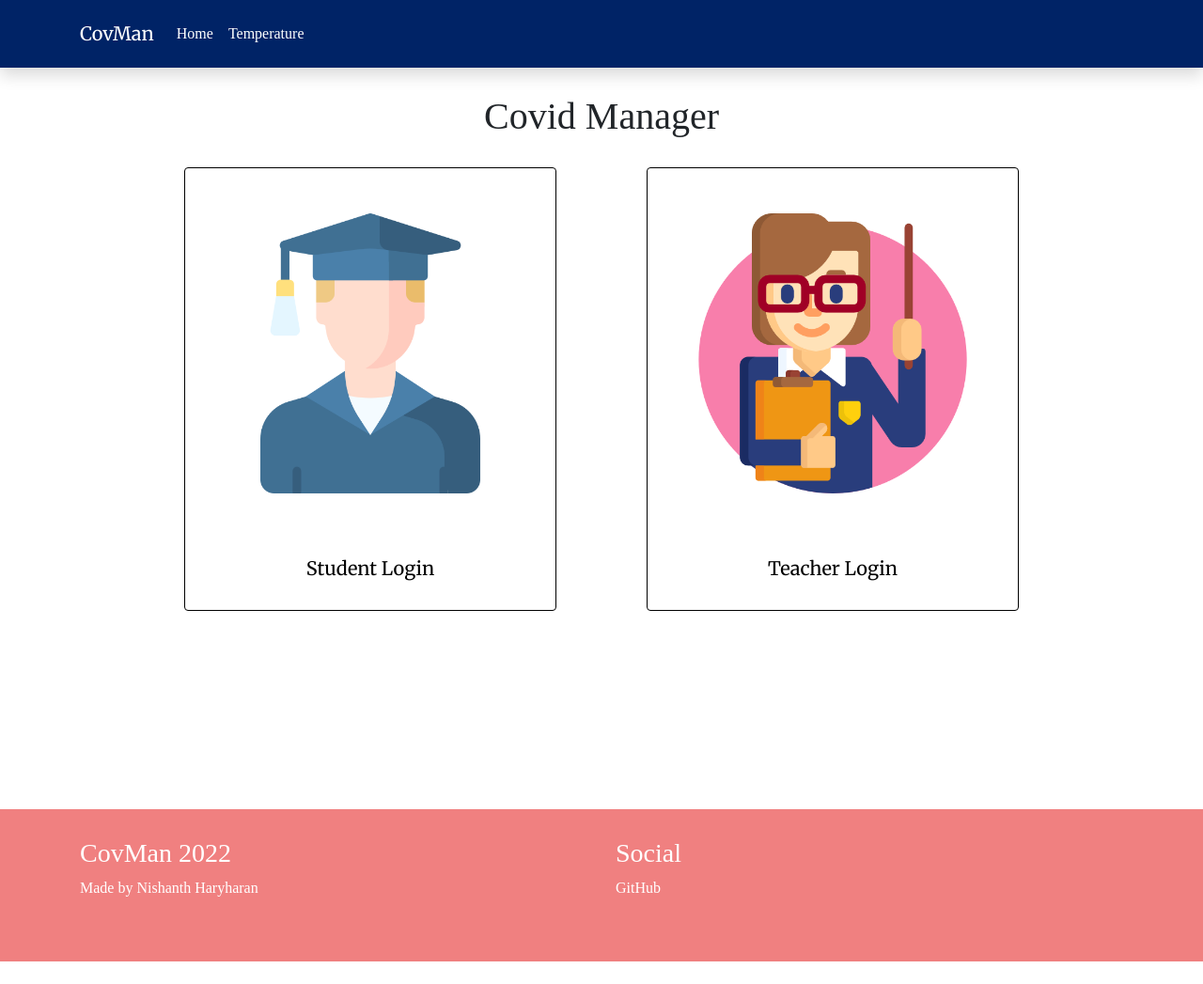
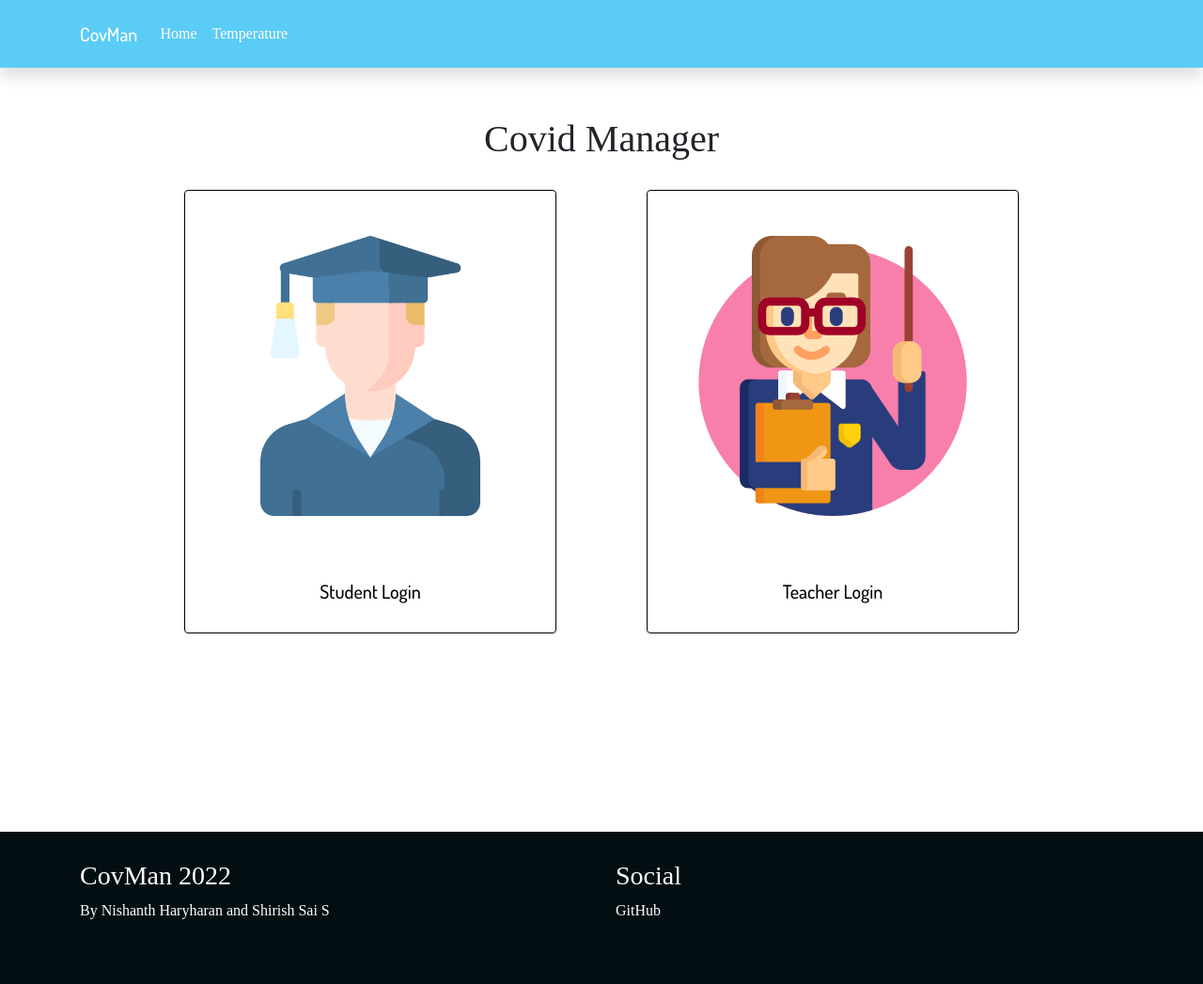
Before and after one commit to tanush-r/covman, a Flask app: page / in a window 1280 px wide. Shown: the whole page at 94% size. Before the commit the page ends 1023 px from the top, so only its background shows below. Run offline with Flask 2, Linux system fonts and the light colour scheme; some libraries are stand-ins or nearby versions; some web fonts are replaced.

Commit message:
updated for temperature & ui

```diff
--- a/app.py
+++ b/app.py
@@ -206,8 +206,7 @@
         elif not fullname or not semester or not section or not phone_no or not address:
             msg = 'Please fill out the form !'
         else:
-            # cert_blob = base64.b64encode(cert)
-            # phone_no = int(phone_no)
+
             cursor.execute('INSERT INTO student_details(usn,name,semester,section,ph_no,address,cert) VALUES (% s, % s, % s, % s, % s, % s, % s)', (usn,fullname,semester,section,phone_no,address, "101"))
             mysql.connection.commit()
             msg = 'You have successfully registered !'
@@ -278,12 +277,30 @@
     cd = f"attachment; filename=Main.pdf"
     response.headers['Content-Disposition'] = cd
     response.mimetype='application/pdf'
-    print("Reache")
     return response
 
-@app.route('/temperature')
+@app.route('/temperature', methods =['GET', 'POST'])
 def temperature():
     msg = ""
+
+    if request.method == 'POST':
+        if 'usn' in request.form and 'temperature' in request.form:
+            usn = request.form['usn']
+            temperature = request.form['temperature']
+            cursor = mysql.connection.cursor(MySQLdb.cursors.DictCursor)
+            cursor.execute('SELECT * FROM temperature_record WHERE usn = % s', (usn, ))
+            details = cursor.fetchone()
+            if details:
+                cursor.execute('UPDATE temperature_record SET temp = % s WHERE usn = % s' , (temperature, usn ))
+                mysql.connection.commit()
+            else:
+                cursor.execute('INSERT INTO temperature_record(usn,temp) VALUES (% s, % s)', (usn, temperature))
+                mysql.connection.commit()
+            msg = 'Details filled successfully'
+
+        else:
+            msg = 'Please fill out the form !'
+
     return render_template("temperature.html",msg=msg)
 
 if __name__ == '__main__':
--- a/templates/base.html
+++ b/templates/base.html
@@ -28,44 +28,53 @@
     <script src="https://cdnjs.cloudflare.com/ajax/libs/typeahead.js/0.11.1/typeahead.bundle.min.js"></script>
     <script type="text/javascript" src=""></script>
 
+    <link rel="preconnect" href="https://fonts.googleapis.com">
+    <link rel="preconnect" href="https://fonts.gstatic.com" crossorigin>
+    <link href="https://fonts.googleapis.com/css2?family=Dosis:wght@200;500&display=swap" rel="stylesheet">
+
+    <link rel="preconnect" href="https://fonts.googleapis.com">
+    <link rel="preconnect" href="https://fonts.gstatic.com" crossorigin>
+    <link href="https://fonts.googleapis.com/css2?family=Dosis:wght@200;500&family=Montserrat:wght@300;400&display=swap" rel="stylesheet"> rel="stylesheet">
+
     <style>
         .navbar{
-            background-color : #002366;
+            background-color : #5bccf6;
             font-family: 'PT Sans Caption';
         }
         .footer{
             padding-top: 30px;
             padding-bottom:50px;
-            background-color: #f08080;
+            background-color: #030e12;
             color: white;
             font-family: 'PT Sans Caption';
         }
         body {
+            background-color: white;
             font-family: 'PT Sans Caption';
         }
         .font-special {
-            font-family: 'Merriweather';
+            font-family: 'Dosis';
             color:black;
         }
         .footer a{
             color: white;
         }
         .btn {
-            color: #f08080;
-            border-color: #f08080;
+            color: black;
+            border-color: black;
                     }
         .btn:hover {
-            background-color: #f08080;
-            color: white;
-            border-color: #f08080;
+            background-color: black;
+            color: #5bccf6;
+            border-color: black;
             }
         .jumbotron .btn{
-            background-color: white;
+            background-color: transparent;
         }
         .jumbotron .btn:hover{
-            background-color: #f08080;
-            color: white;
-            border-color: #f08080;
+            background-color: black;
+            color: #5bccf6;
+            border-color: black
         }
         .nav-pad {
             padding-top: 100px;
@@ -104,7 +113,7 @@
 <nav class="navbar navbar-expand-lg navbar-dark fixed-top shadow p-3 mb-5">
     <div class = "container">
 
-          <a class="navbar-brand" href="/" style="font-family: 'Merriweather';">CovMan</a>
+          <a class="navbar-brand" href="/" style="font-family: 'Dosis', sans-serif;">CovMan</a>
           <button class="navbar-toggler" type="button" data-toggle="collapse" data-target="#navbarsExample07" aria-controls="navbarsExample07" aria-expanded="false" aria-label="Toggle navigation">
             <span class="navbar-toggler-icon"></span>
           </button>
@@ -132,7 +141,7 @@
         <div class = "row">
             <div class = "col-sm">
                 <h3>CovMan 2022</h3>
-                <p>Made by Nishanth Haryharan</p>
+                <p>By Nishanth Haryharan and Shirish Sai S</p>
             </div>
 
             <div class = "col-sm">
--- a/templates/home.html
+++ b/templates/home.html
@@ -1,7 +1,8 @@
 {% extends 'base.html' %}
 
 {% block title %}
-BlogSpace : Free blog{% endblock %}
+CovMan: Home
+{% endblock %}
 {% block head %} {{ super() }} {% endblock %}
 
 {% block main %}
@@ -13,10 +14,12 @@
         padding-top: 2%;
     }
     .card {
+        size: 50%;
         border:1px solid black;
     }
     .card:hover {
-        border:1px solid greenyellow;
+        background-color:#9bffa0;
+        box-shadow: 0 4px 8px 0 rgba(0, 0, 0, 0.2), 0 6px 20px 0 rgba(0, 0, 0, 0.19);
     }
 </style>
 
--- a/templates/student_details.html
+++ b/templates/student_details.html
@@ -10,7 +10,6 @@
 <h1>Student Details</h1>
 <div class="jumbotron">
     {{ msg }}
-    {{ username }}
 <form method="POST" action="{{ url_for('student_details',username=username) }}">
     <div class="form-group row">
         <label class="col-sm-2 col-form-label">USN :</label>
```
Also changed, not shown: templates/teacher_login.html (+9 -8 lines), templates/temperature.html (+10 -5 lines).
